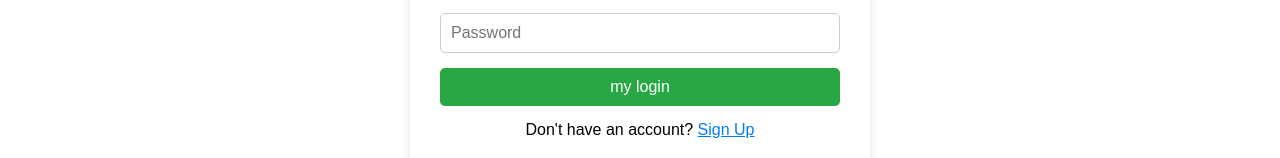
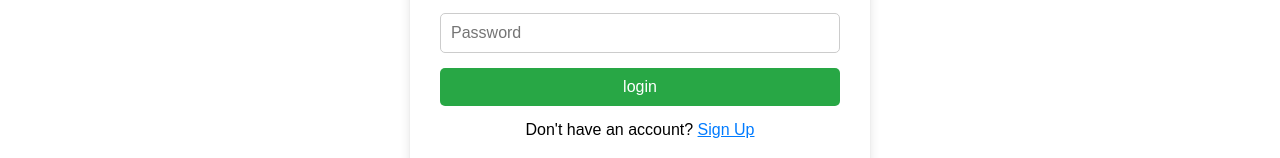
Before and after one commit to sahilsolanki11/todo-frontend, a React (Create React App) app: page / in a window 1280 px wide. Shown: the part 264-422 px from the top of the page. Built offline with nearby package versions, Linux system fonts and the light colour scheme.

Commit message:
Update Login.jsx

```diff
--- a/src/components/Login.jsx
+++ b/src/components/Login.jsx
@@ -58,7 +58,7 @@ const Login = () => {
           borderRadius: '5px',
           cursor: 'pointer'
         }}>
-my login
+login
         </button>
       </form>
       <p style={{ textAlign: 'center', marginTop: '15px' }}>
```
